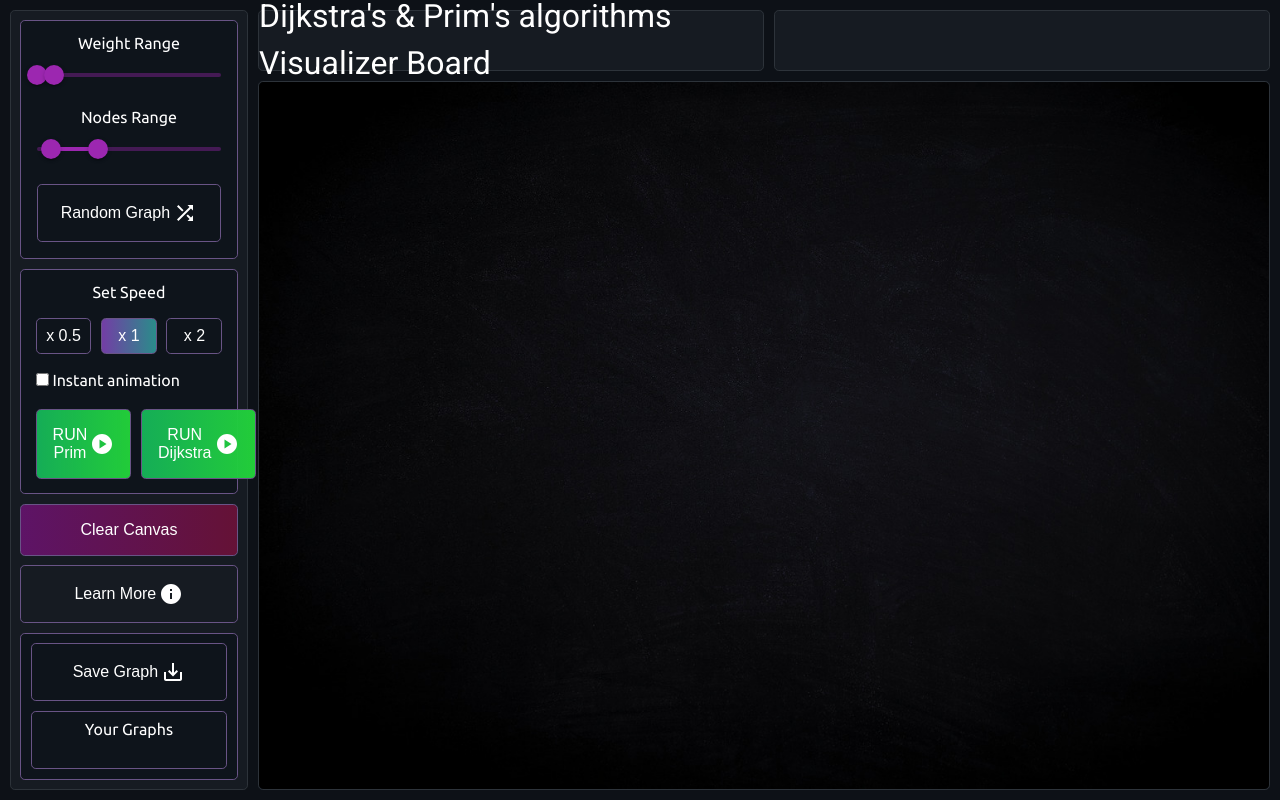
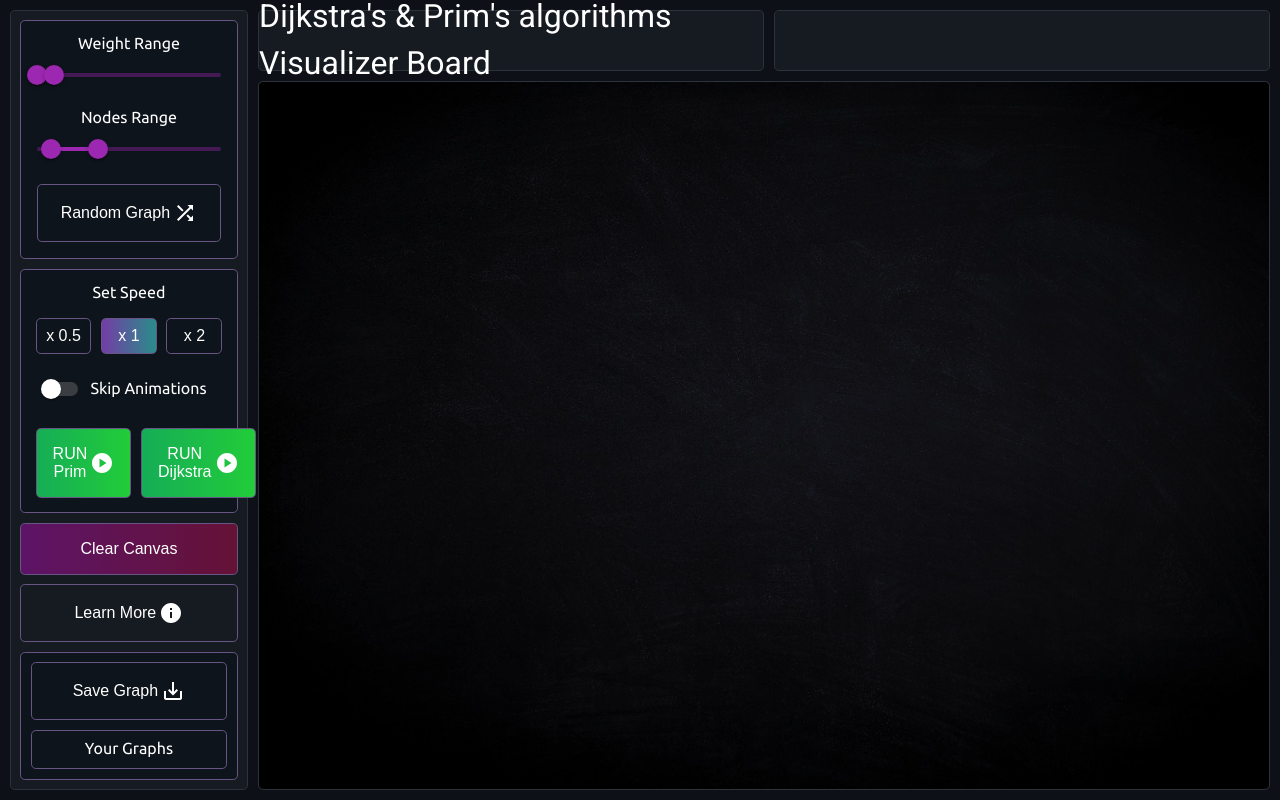
Before and after one commit to adiletbaimyrza/dijkstra-prim-visualization, a React (Vite) app in the folder dijkstra-prim-visualization/: page / in a window 1280 px wide. Built offline with nearby package versions, Linux system fonts and the light colour scheme.

Commit message:
Add switch component to Navbar

```diff
--- a/dijkstra-prim-visualization/src/components/Navbar/Navbar.jsx
+++ b/dijkstra-prim-visualization/src/components/Navbar/Navbar.jsx
@@ -15,7 +15,7 @@ import InfoIcon from "@mui/icons-material/Info";
 import DeleteIcon from "@mui/icons-material/Delete";
 import ShuffleIcon from "@mui/icons-material/Shuffle";
 import SaveAltIcon from "@mui/icons-material/SaveAlt";
-import { number } from "prop-types";
+import Switch from "@mui/material/Switch";
 
 const Navbar = () => {
   const {
@@ -406,12 +406,12 @@ const Navbar = () => {
             </div>
             <div id={styles.instantAnimation}>
               <label>
-                <input
-                  type="checkbox"
+                <Switch
+                  color="secondary"
                   checked={instantAnimation}
                   onChange={() => setInstantAnimation(!instantAnimation)}
                 />
-                <span>Instant animation</span>
+                <span>Skip Animations</span>
               </label>
             </div>
           </div>
--- a/dijkstra-prim-visualization/src/index.css
+++ b/dijkstra-prim-visualization/src/index.css
@@ -58,3 +58,7 @@ body {
   grid-column: 13 / 21;
   grid-row: 1 / 3;
 }
+
+.MuiSwitch-root .MuiSwitch-track {
+  background-color: grey;
+}
```
